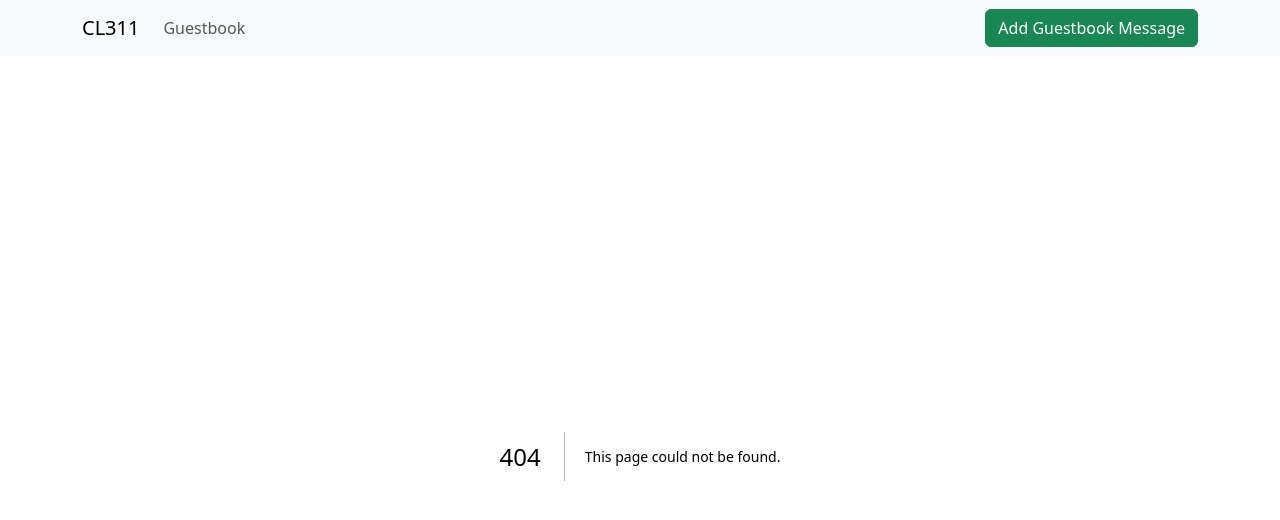
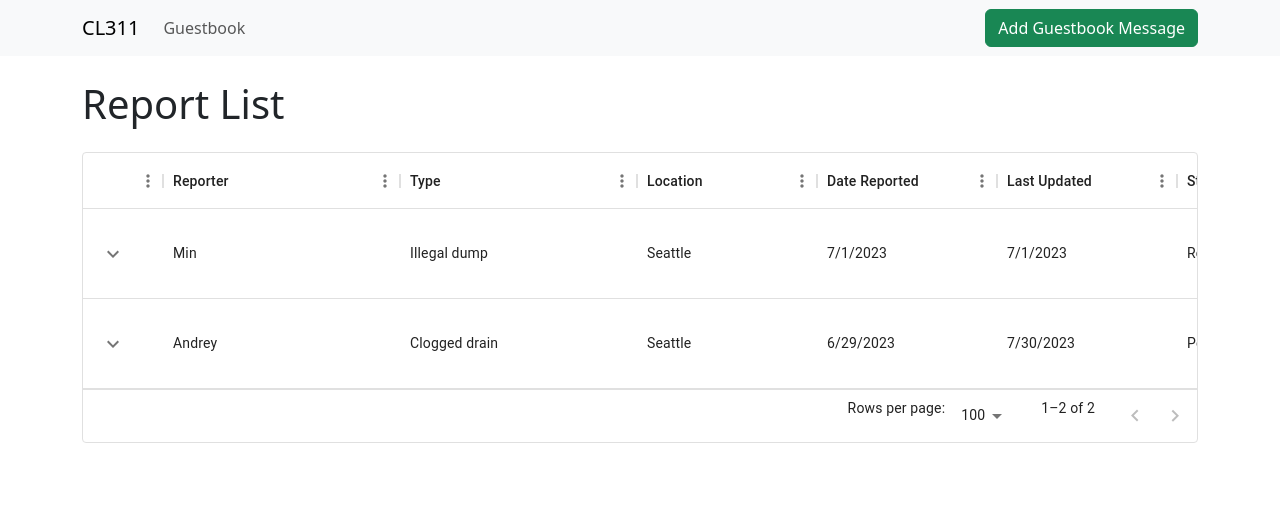
Before and after one commit to CodeDayLabs311/cl311, a Next.js app in the folder app/: page /report in a window 1280 px wide. Before the commit this address had no page. Shown: the top 520 px of the page. Built offline with nearby package versions, Linux system fonts and the light colour scheme.

Commit message:
Add more pages that I forgot to add

```diff
--- /dev/null
+++ b/app/src/components/report/DataGrid.tsx
@@ -0,0 +1,169 @@
+import React, { useState } from 'react';
+import Head from 'next/head';
+import PageHeader from '@/components/PageHeader';
+import Container from 'react-bootstrap/Container';
+import EditIcon from '@mui/icons-material/Edit';
+import { Collapse, IconButton } from '@mui/material';
+import ExpandMoreIcon from '@mui/icons-material/ExpandMore';
+import ExpandLessIcon from '@mui/icons-material/ExpandLess';
+import Box from '@mui/material/Box';
+import {
+    DataGrid,
+    GridRowsProp,
+    GridColDef,
+    GridActionsCellItem,
+    GridRowParams,
+    GridRenderCellParams,
+} from '@mui/x-data-grid';
+import Edit from '@mui/icons-material/Edit';
+
+const expandedRowStyle = {
+    whiteSpace: 'pre-wrap',
+    overflowWrap: 'break-word',
+    paddingBottom: '10px',
+};
+const rows: GridRowsProp = [
+    {
+        id: 1,
+        reporter: 'Min',
+        type: 'Illegal dump',
+        location: 'Seattle',
+        dateReported: '07/01/2023',
+        lastUpdated: '07/01/2023',
+        status: 'Reported',
+    },
+    {
+        id: 2,
+        reporter: 'Andrey',
+        email: 'andrey@gmail.com',
+        phone: '206-XXX-XXXX',
+        description: 'Pls send help...the streets are flooded',
+        type: 'Clogged drain',
+        location: 'Seattle',
+        dateReported: '06/29/2023',
+        lastUpdated: '07/30/2023',
+        status: 'Pending',
+    },
+];
+
+export default function Table() {
+    const [clickedIndex, setClickedIndex] = useState(-1);
+
+    const columns: GridColDef[] = [
+        {
+            field: 'id',
+            headerName: '',
+            width: 80,
+            renderCell: (cellValues: GridRenderCellParams<any>) => {
+                return (
+                    <IconButton
+                        onClick={() => {
+                            clickedIndex === cellValues.value
+                                ? setClickedIndex(-1)
+                                : setClickedIndex(cellValues.value);
+                        }}
+                    >
+                        {cellValues.value === clickedIndex ? (
+                            <ExpandLessIcon />
+                        ) : (
+                            <ExpandMoreIcon />
+                        )}
+                    </IconButton>
+                );
+            },
+        },
+        {
+            field: 'reporter',
+            headerName: 'Reporter',
+            width: 237,
+            renderCell: (cellValues: GridRenderCellParams<any>) => {
+                return (
+                    <Box>
+                        <div>
+                            {/* First row item */}
+                            {cellValues.value}
+                            <Collapse in={cellValues.id === clickedIndex}>
+                                <Box sx={expandedRowStyle}>
+                                    {/* Expanded row item */}
+                                    {cellValues.row.phone}
+                                    <br />
+                                    {cellValues.row.email}
+                                </Box>
+                            </Collapse>
+                        </div>
+                    </Box>
+                );
+            },
+        },
+        {
+            field: 'type',
+            headerName: 'Type',
+            type: 'singleSelect',
+            valueOptions: ['Illegal dump', 'Clogged drains', 'Other'],
+            width: 237,
+            renderCell: (cellValues: GridRenderCellParams<any>) => {
+                return (
+                    <Box>
+                        <div>
+                            {/* First row item */}
+                            {cellValues.value}
+                            <Collapse in={cellValues.id === clickedIndex}>
+                                <Box sx={expandedRowStyle}>
+                                    {/* Expanded row item */}
+                                    {cellValues.row.description}
+                                </Box>
+                            </Collapse>
+                        </div>
+                    </Box>
+                );
+            },
+        },
+        {
+            field: 'location',
+            headerName: 'Location',
+            width: 180,
+        },
+        {
+            field: 'dateReported',
+            headerName: 'Date Reported',
+            type: 'date',
+            valueGetter: ({ value }) => value && new Date(value),
+            width: 180,
+        },
+        {
+            field: 'lastUpdated',
+            headerName: 'Last Updated',
+            type: 'date',
+            valueGetter: ({ value }) => value && new Date(value),
+            width: 180,
+        },
+        {
+            field: 'status',
+            headerName: 'Status',
+            //this type is for filtering and editing
+            type: 'singleSelect',
+            valueOptions: ['Reported', 'Pending', 'Dispatched', 'Resolved'],
+            width: 120,
+        },
+        {
+            field: 'actions',
+            width: 80,
+            //action matched with getActions
+            type: 'actions',
+            //'param' contains info about cell's context
+            getActions: (params: GridRowParams) => [
+                <GridActionsCellItem
+                    icon={<EditIcon />}
+                    label="Delete"
+                    onClick={() => console.log(params.id)}
+                />,
+            ],
+        },
+    ];
+
+    return (
+        <div style={{ height: '100%', width: '100%' }}>
+            <DataGrid rowHeight={90} rows={rows} columns={columns} />
+        </div>
+    );
+}
--- /dev/null
+++ b/app/src/pages/report/index.tsx
@@ -0,0 +1,21 @@
+import React, { useState } from 'react';
+import Head from 'next/head';
+import PageHeader from '@/components/PageHeader';
+import Container from 'react-bootstrap/Container';
+import Table from '../../components/report/DataGrid';
+
+export default function ReportList() {
+    return (
+        <>
+            <Head>
+                <title>Report List</title>
+            </Head>
+            <main>
+                <Container>
+                    <PageHeader>Report List</PageHeader>
+                    <Table />
+                </Container>
+            </main>
+        </>
+    );
+}
```
